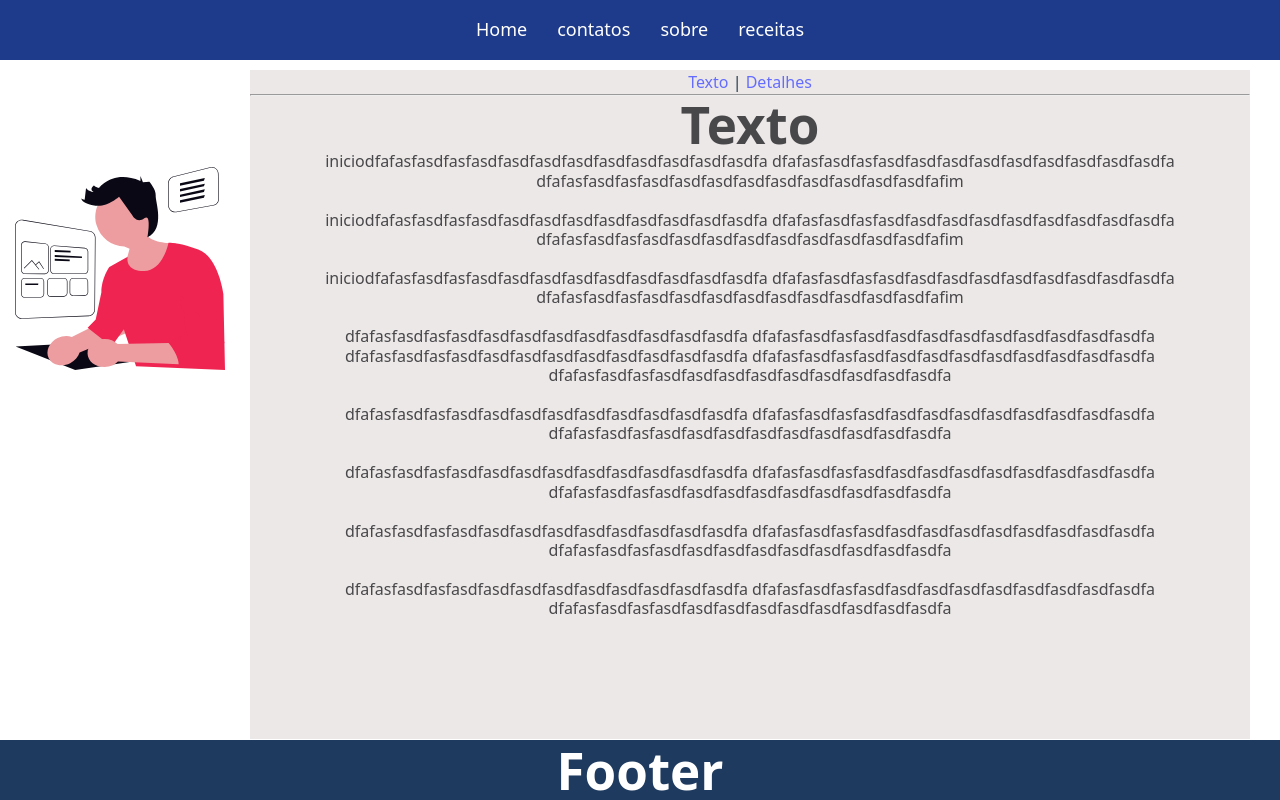
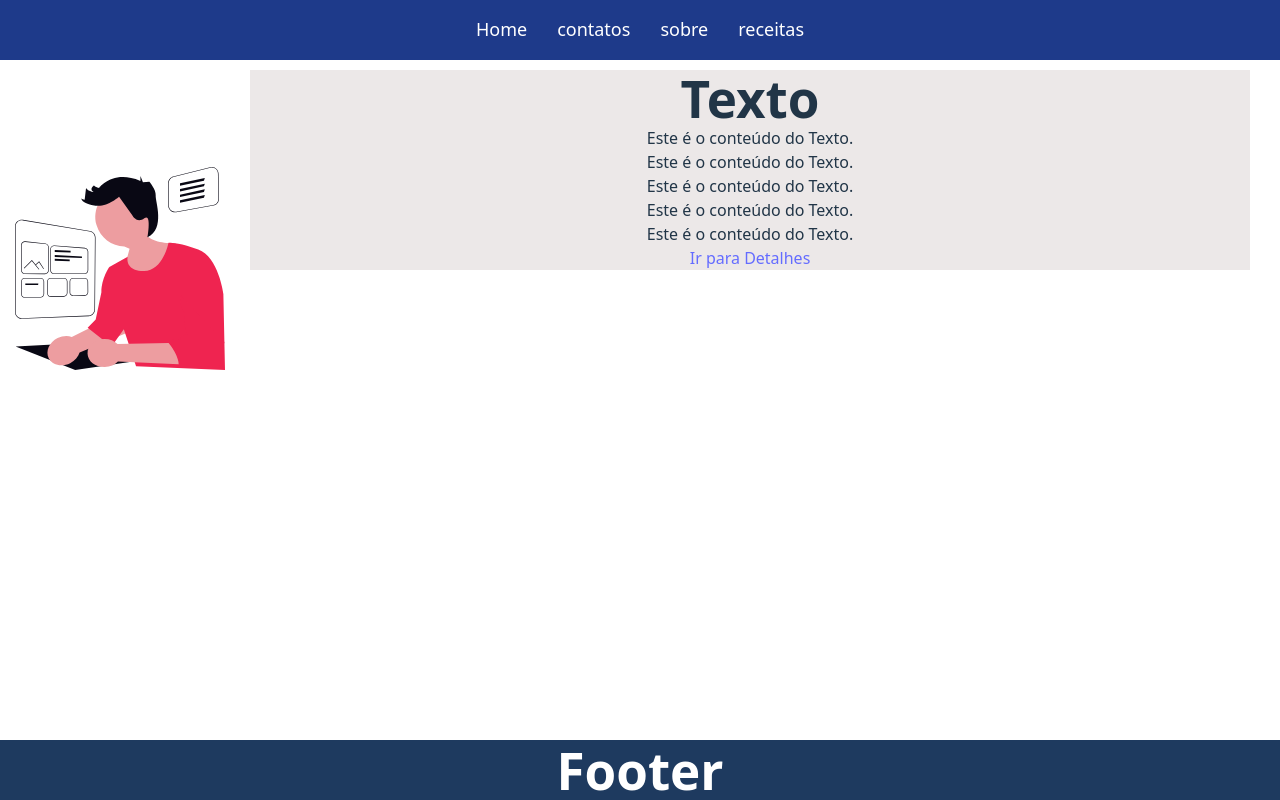
Before and after one commit to edsonrsantos/projeto3, a React (Vite) app: page / in a window 1280 px wide. Built offline with nearby package versions, Linux system fonts and the light colour scheme.

Commit message:
Quinto commit do projeto3

```diff
--- a/src/App.css
+++ b/src/App.css
@@ -185,3 +185,14 @@ body, html, #root, .app {  /*Faz todos os componentes subirem para o topo da tel
   margin-top: 70px;
 
 }
+
+.texto{
+  height:auto; /*permite o background da home acompanhar novos textos inseridos  /*
+  align-content:center; /* centraliza texto na vertical da home  */
+  background-color: rgb(236, 232, 232);
+  width: 1000px;
+  margin-left: 250px;
+  text-align: center; /* centraliza textos na horizontal da home  */
+  margin-top: 70px;
+
+}
--- a/src/Detalhes.jsx
+++ b/src/Detalhes.jsx
@@ -1,43 +1,16 @@
-import React from 'react'
+import React from 'react';
+import { Link } from 'react-router-dom';
 
-const Detalhes = () => {
+export default function Detalhes() {
   return (
     <div className='detalhes'>
-       <h1>Detalhes</h1>
-       <p>gdfgdfgsdgsdfgsdfg gçlsdkfgçsd gsçdkgsdçlgkllçksdglçksd lçsdkgsdç </p>
-       <p>gdfgdfgsdgsdfgsdfg gçlsdkfgçsd gsçdkgsdçlgkllçksdglçksd lçsdkgsdç </p>
-       <p>gdfgdfgsdgsdfgsdfg gçlsdkfgçsd gsçdkgsdçlgkllçksdglçksd lçsdkgsdç </p>
-       <p>gdfgdfgsdgsdfgsdfg gçlsdkfgçsd gsçdkgsdçlgkllçksdglçksd lçsdkgsdç </p>
-       <p>gdfgdfgsdgsdfgsdfg gçlsdkfgçsd gsçdkgsdçlgkllçksdglçksd lçsdkgsdç </p>
-       <p>gdfgdfgsdgsdfgsdfg gçlsdkfgçsd gsçdkgsdçlgkllçksdglçksd lçsdkgsdç </p>
-       <p>gdfgdfgsdgsdfgsdfg gçlsdkfgçsd gsçdkgsdçlgkllçksdglçksd lçsdkgsdç </p>
-       <p>gdfgdfgsdgsdfgsdfg gçlsdkfgçsd gsçdkgsdçlgkllçksdglçksd lçsdkgsdç </p>
-       <p>gdfgdfgsdgsdfgsdfg gçlsdkfgçsd gsçdkgsdçlgkllçksdglçksd lçsdkgsdç </p>
-       <p>gdfgdfgsdgsdfgsdfg gçlsdkfgçsd gsçdkgsdçlgkllçksdglçksd lçsdkgsdç </p>
-       <p>gdfgdfgsdgsdfgsdfg gçlsdkfgçsd gsçdkgsdçlgkllçksdglçksd lçsdkgsdç </p>
-       <p>gdfgdfgsdgsdfgsdfg gçlsdkfgçsd gsçdkgsdçlgkllçksdglçksd lçsdkgsdç </p>
-       <p>gdfgdfgsdgsdfgsdfg gçlsdkfgçsd gsçdkgsdçlgkllçksdglçksd lçsdkgsdç </p>
-       <p>gdfgdfgsdgsdfgsdfg gçlsdkfgçsd gsçdkgsdçlgkllçksdglçksd lçsdkgsdç </p>
-       <p>gdfgdfgsdgsdfgsdfg gçlsdkfgçsd gsçdkgsdçlgkllçksdglçksd lçsdkgsdç </p>
-       <p>gdfgdfgsdgsdfgsdfg gçlsdkfgçsd gsçdkgsdçlgkllçksdglçksd lçsdkgsdç </p>
-       <p>gdfgdfgsdgsdfgsdfg gçlsdkfgçsd gsçdkgsdçlgkllçksdglçksd lçsdkgsdç </p>
-       <p>gdfgdfgsdgsdfgsdfg gçlsdkfgçsd gsçdkgsdçlgkllçksdglçksd lçsdkgsdç </p>
-       <p>gdfgdfgsdgsdfgsdfg gçlsdkfgçsd gsçdkgsdçlgkllçksdglçksd lçsdkgsdç </p>
-       <p>gdfgdfgsdgsdfgsdfg gçlsdkfgçsd gsçdkgsdçlgkllçksdglçksd lçsdkgsdç </p>
-       <p>gdfgdfgsdgsdfgsdfg gçlsdkfgçsd gsçdkgsdçlgkllçksdglçksd lçsdkgsdç </p>
-       <p>gdfgdfgsdgsdfgsdfg gçlsdkfgçsd gsçdkgsdçlgkllçksdglçksd lçsdkgsdç </p>
-       <p>gdfgdfgsdgsdfgsdfg gçlsdkfgçsd gsçdkgsdçlgkllçksdglçksd lçsdkgsdç </p>
-       <p>gdfgdfgsdgsdfgsdfg gçlsdkfgçsd gsçdkgsdçlgkllçksdglçksd lçsdkgsdç </p>
-       <p>gdfgdfgsdgsdfgsdfg gçlsdkfgçsd gsçdkgsdçlgkllçksdglçksd lçsdkgsdç </p>
-       <p>gdfgdfgsdgsdfgsdfg gçlsdkfgçsd gsçdkgsdçlgkllçksdglçksd lçsdkgsdç </p>
-       <p>gdfgdfgsdgsdfgsdfg gçlsdkfgçsd gsçdkgsdçlgkllçksdglçksd lçsdkgsdç </p>
-       <p>gdfgdfgsdgsdfgsdfg gçlsdkfgçsd gsçdkgsdçlgkllçksdglçksd lçsdkgsdç </p>
-       <p>gdfgdfgsdgsdfgsdfg gçlsdkfgçsd gsçdkgsdçlgkllçksdglçksd lçsdkgsdç </p>
-       <p>gdfgdfgsdgsdfgsdfg gçlsdkfgçsd gsçdkgsdçlgkllçksdglçksd lçsdkgsdç </p>
-
-
+      <h1>Detalhes</h1>
+      <p>Este é o conteúdo dos Detalhes.</p>
+      <p>Este é o conteúdo dos Detalhes.</p>
+      <p>Este é o conteúdo dos Detalhes.</p>
+      <p>Este é o conteúdo dos Detalhes.</p>
+      <p>Este é o conteúdo dos Detalhes.</p>
+      <Link to="/">Voltar para Texto</Link>
     </div>
-  )
+  );
 }
-
-export default Detalhes
--- a/src/Home.jsx
+++ b/src/Home.jsx
@@ -1,28 +1,15 @@
 import React from 'react';
-import { Link, Outlet, useLocation } from 'react-router-dom';
+import { Routes, Route } from 'react-router-dom';
 import Texto from './Texto';
-import './App.css';
+import Detalhes from './Detalhes';
 
-const Home = () => {
-  const location = useLocation();
-  const estaNaRaiz = location.pathname === '/';
-
+export default function Home() {
   return (
     <div className="home">
-      <nav>
-        <Link to="/">Texto</Link> |{' '}
-        <Link to="/detalhes">Detalhes</Link>
-      </nav>
-
-      <hr />
-
-      {/* Exibe o componente Texto apenas quando estiver na rota / */}
-      {estaNaRaiz && <Texto />}
-
-      {/* Exibe o conteúdo da rota filha, como Detalhes */}
-      <Outlet />
+      <Routes>
+        <Route path="/" element={<Texto />} />
+        <Route path="/detalhes" element={<Detalhes />} />
+      </Routes>
     </div>
   );
-};
-
-export default Home;
+}
--- a/src/Texto.jsx
+++ b/src/Texto.jsx
@@ -1,50 +1,17 @@
-import React from 'react'
-import Development from './assets/development.svg'
+import React from 'react';
+import { Link } from 'react-router-dom';
 
-const Texto = () => {
+export default function Texto() {
   return (
-    <div className='texto'>
-        <h1>Texto</h1>
+    <div>
+      <h1>Texto</h1>
+      <p>Este é o conteúdo do Texto.</p>
+      <p>Este é o conteúdo do Texto.</p>
+      <p>Este é o conteúdo do Texto.</p>
+      <p>Este é o conteúdo do Texto.</p>
+      <p>Este é o conteúdo do Texto.</p>
 
-        <p>iniciodfafasfasdfasfasdfasdfasdfasdfasdfasdfasdfasdfasdfa
-         dfafasfasdfasfasdfasdfasdfasdfasdfasdfasdfasdfasdfa
-         dfafasfasdfasfasdfasdfasdfasdfasdfasdfasdfasdfasdfafim</p>
-
-         <p>iniciodfafasfasdfasfasdfasdfasdfasdfasdfasdfasdfasdfasdfa
-         dfafasfasdfasfasdfasdfasdfasdfasdfasdfasdfasdfasdfa
-         dfafasfasdfasfasdfasdfasdfasdfasdfasdfasdfasdfasdfafim</p>
-
-         <p>iniciodfafasfasdfasfasdfasdfasdfasdfasdfasdfasdfasdfasdfa
-         dfafasfasdfasfasdfasdfasdfasdfasdfasdfasdfasdfasdfa
-         dfafasfasdfasfasdfasdfasdfasdfasdfasdfasdfasdfasdfafim</p>
-         <p>dfafasfasdfasfasdfasdfasdfasdfasdfasdfasdfasdfasdfa
-         dfafasfasdfasfasdfasdfasdfasdfasdfasdfasdfasdfasdfa
-         dfafasfasdfasfasdfasdfasdfasdfasdfasdfasdfasdfasdfa
-         dfafasfasdfasfasdfasdfasdfasdfasdfasdfasdfasdfasdfa
-         dfafasfasdfasfasdfasdfasdfasdfasdfasdfasdfasdfasdfa</p>
-         <p>dfafasfasdfasfasdfasdfasdfasdfasdfasdfasdfasdfasdfa
-         dfafasfasdfasfasdfasdfasdfasdfasdfasdfasdfasdfasdfa
-         dfafasfasdfasfasdfasdfasdfasdfasdfasdfasdfasdfasdfa</p>
-         <p>dfafasfasdfasfasdfasdfasdfasdfasdfasdfasdfasdfasdfa
-         dfafasfasdfasfasdfasdfasdfasdfasdfasdfasdfasdfasdfa
-         dfafasfasdfasfasdfasdfasdfasdfasdfasdfasdfasdfasdfa</p>
-         <p>dfafasfasdfasfasdfasdfasdfasdfasdfasdfasdfasdfasdfa
-         dfafasfasdfasfasdfasdfasdfasdfasdfasdfasdfasdfasdfa
-         dfafasfasdfasfasdfasdfasdfasdfasdfasdfasdfasdfasdfa</p>
-         <p>dfafasfasdfasfasdfasdfasdfasdfasdfasdfasdfasdfasdfa
-         dfafasfasdfasfasdfasdfasdfasdfasdfasdfasdfasdfasdfa
-         dfafasfasdfasfasdfasdfasdfasdfasdfasdfasdfasdfasdfa</p>
-
-
-
-         <figure className={'figuretexto'}>
-        <img src={Development} alt="imagem1texto" className={'imagem1texto'} />
-        </figure>
-
-
-
+      <Link to="/detalhes">Ir para Detalhes</Link>
     </div>
-  )
+  );
 }
-
-export default Texto
```
